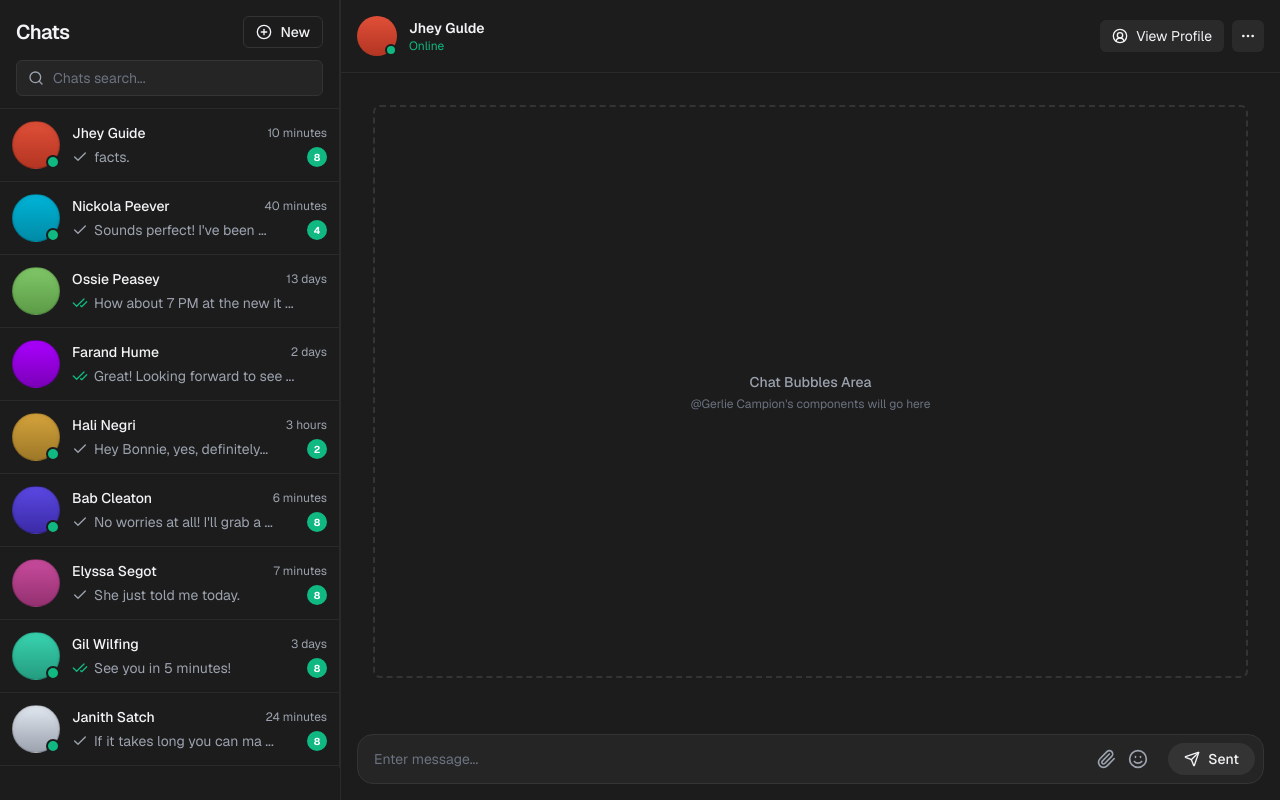
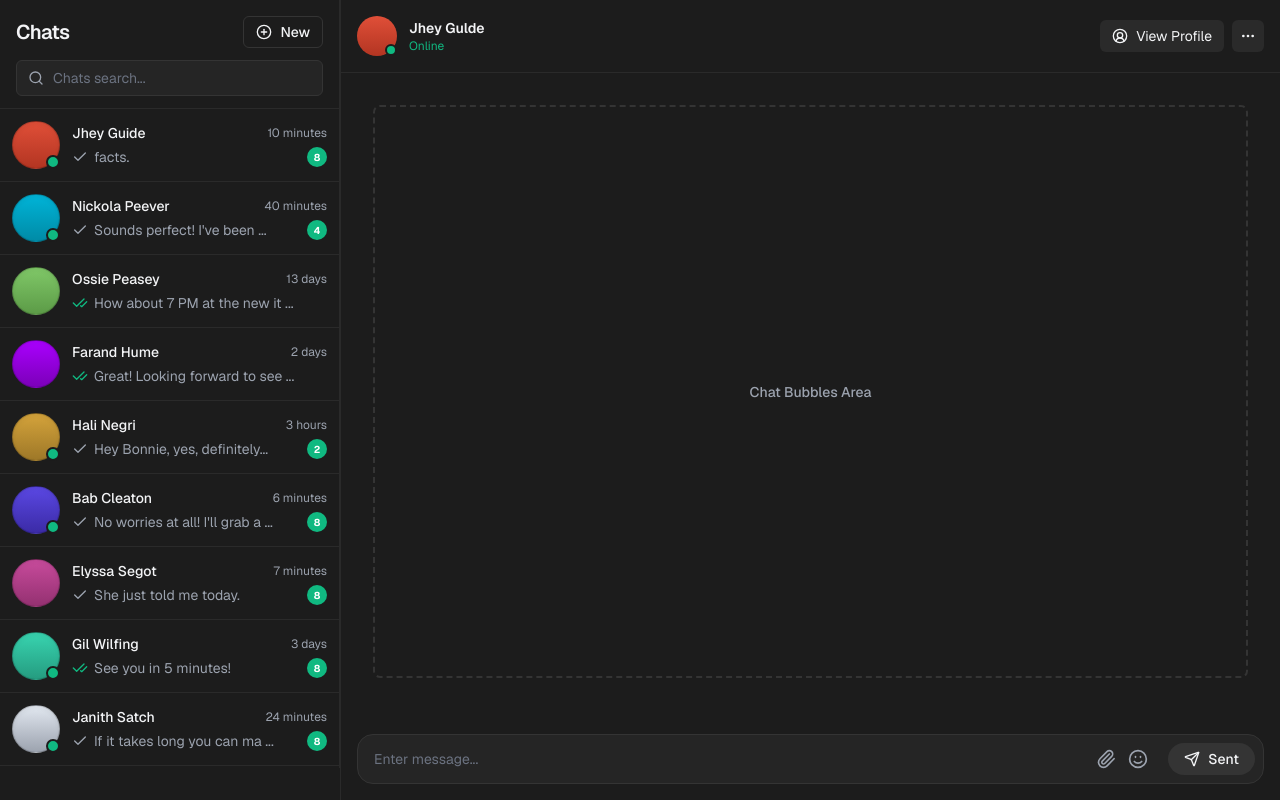
Before and after one commit to SuiSensei/Synctalk-realtime-distributed-chat, a Next.js app in the folder frontend/: page / in a window 1280 px wide. Built offline with nearby package versions, Linux system fonts and the light colour scheme.

Commit message:
feat: minor rev with the text in the container

```diff
--- a/frontend/components/chat-window/chat-container.tsx
+++ b/frontend/components/chat-window/chat-container.tsx
@@ -30,7 +30,6 @@ export function ChatContainer() {
       <div className="flex-1 overflow-y-auto p-4 flex flex-col justify-end">
         <div className="flex flex-col items-center justify-center h-full text-[#6B7280] border-2 border-dashed border-[#343434] rounded-xl m-4">
           <p className="text-sm font-medium text-[#9CA3AF]">Chat Bubbles Area</p>
-          <p className="text-xs mt-1">@Gerlie Campion's components will go here</p>
         </div>
       </div>
 
```
